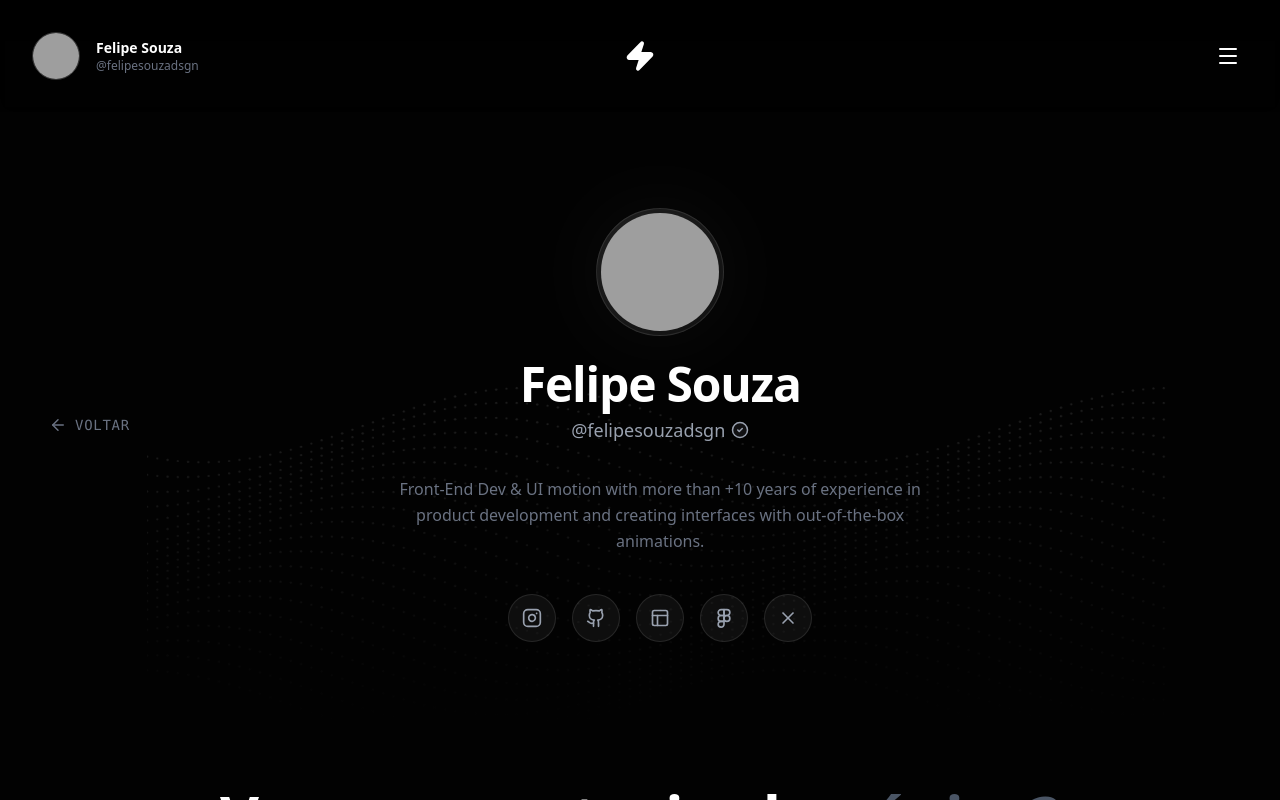
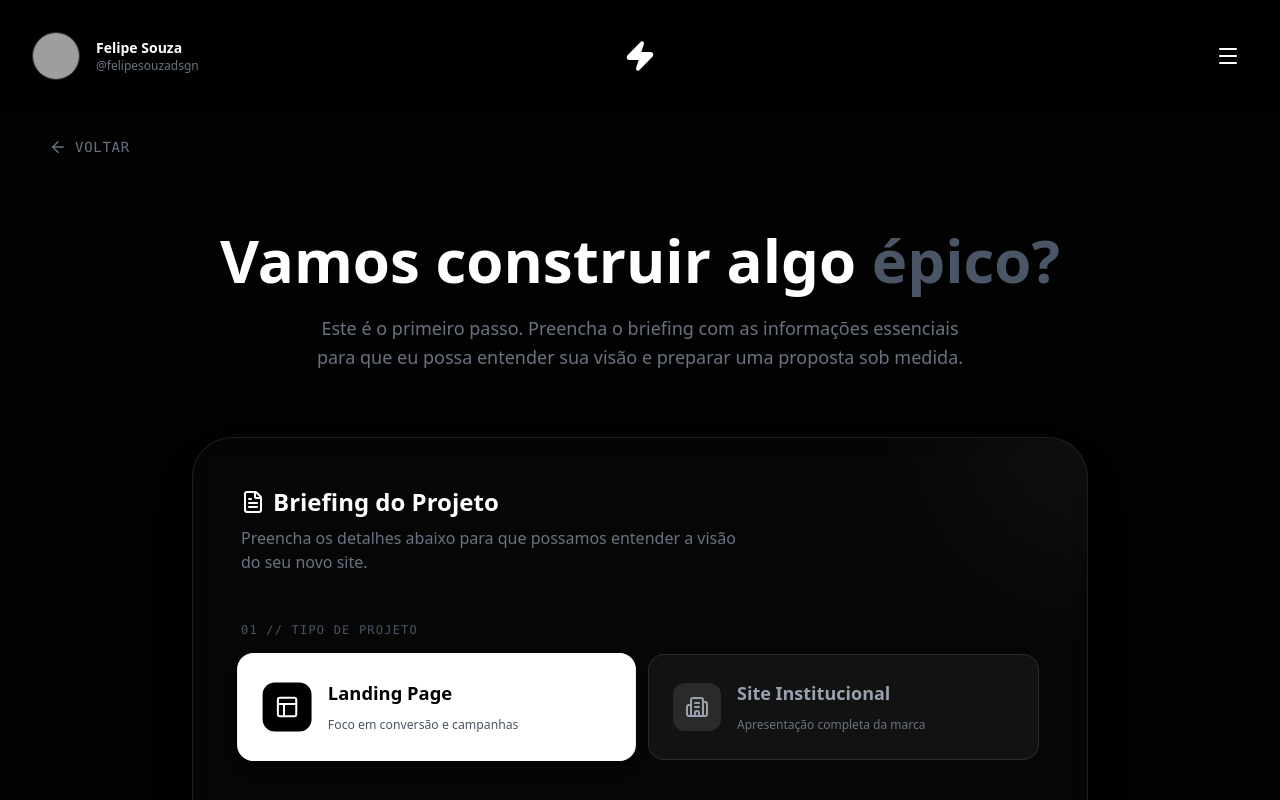
Before and after one commit to felipesouzadsgn/felipesouza.design, a Next.js app: page /briefing in a window 1280 px wide. Shown: the top 800 px of the page. Built offline with nearby package versions, Linux system fonts and the light colour scheme; grey boxes are pictures that could not be loaded; a web font is replaced by a local one.

Commit message:
Update code

```diff
--- a/app/briefing/page.tsx
+++ b/app/briefing/page.tsx
@@ -24,10 +24,6 @@ export default function BriefingPage() {
                         <ArrowLeft size={18} className="group-hover:-translate-x-1 transition-transform" />
                         <span className="font-mono text-sm uppercase tracking-wider">Voltar</span>
                     </Link>
-
-                    <ProfileHeader />
-
-                    <div className="w-[88px] hidden md:block"></div> {/* Spacer for balance */}
                 </div>
 
                 <div className="flex flex-col items-center justify-center mb-16 text-center">
```
